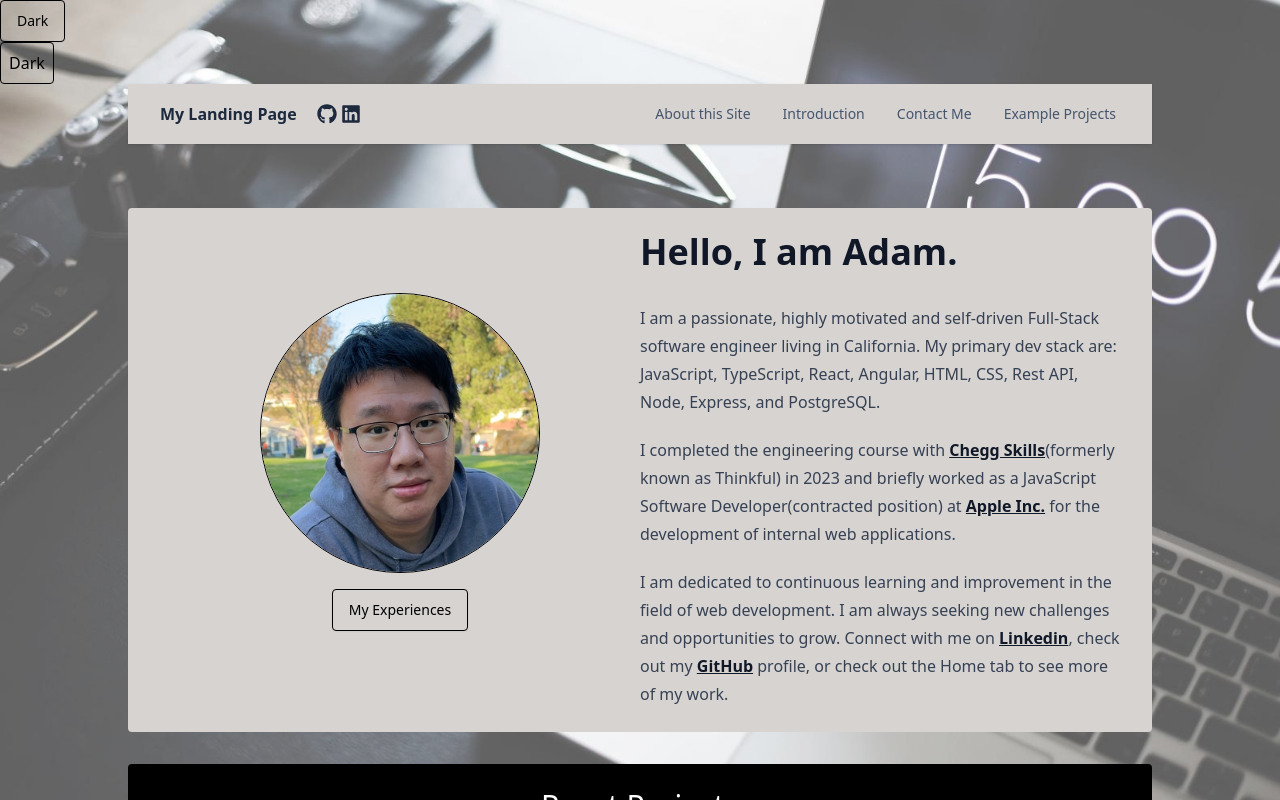
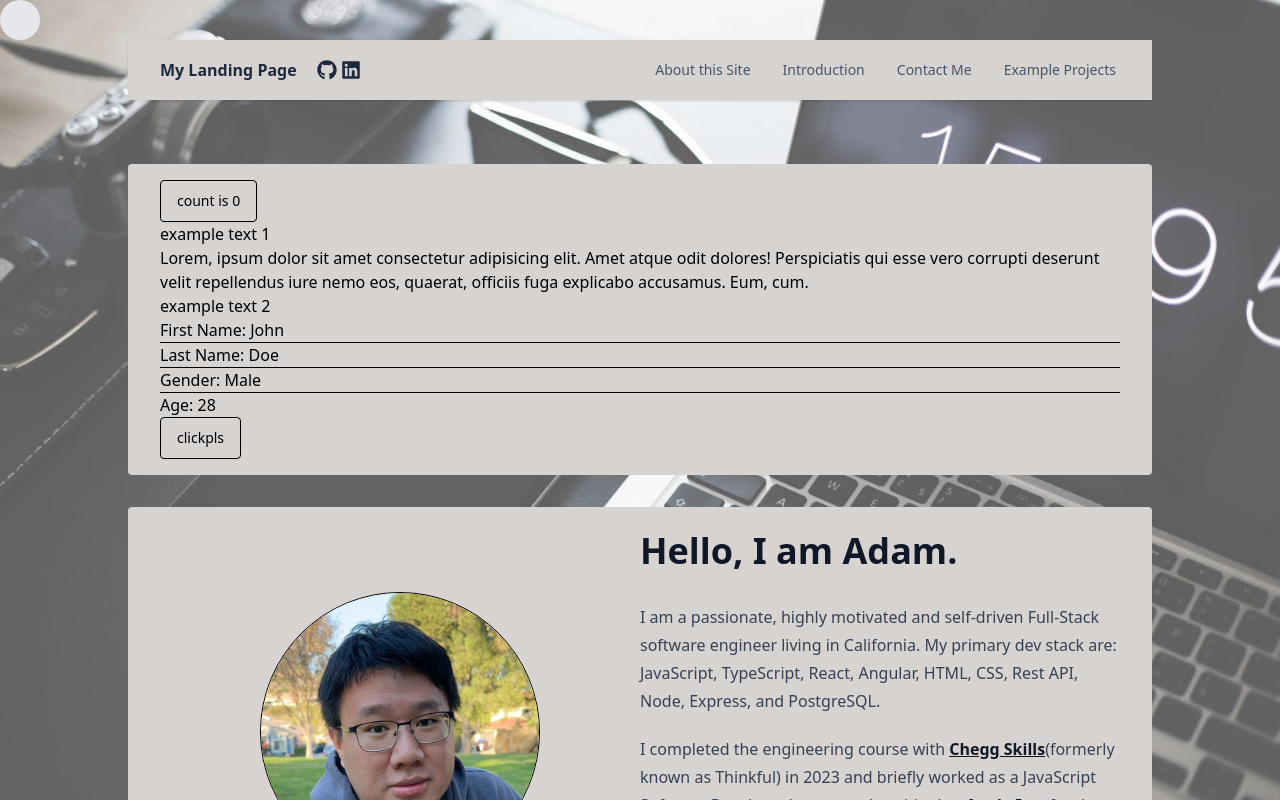
Before and after one commit to adam780930/react-practice, a React (Vite) app: page / in a window 1280 px wide. Shown: the top 800 px of the page. Built offline with nearby package versions, Linux system fonts and the light colour scheme.

Commit message:
implmented themetoggle but pending bug fix on toggle

```diff
--- a/src/components/Themetoggle.jsx
+++ b/src/components/Themetoggle.jsx
@@ -1,26 +1,54 @@
-import Buttons from "./Button.jsx";
+function ThemeToggle() {
+  // Example toggle script (include in <head> to prevent FOUC)
+  const toggle = document.getElementById("theme-toggle");
+  const setDark = (isDark) => {
+    document.documentElement.classList.toggle("dark", isDark);
+    localStorage.setItem("color-theme", isDark ? "dark" : "light");
+  };
 
-function ThemeSwitch() {
-    let darkMode = false;
+  // Initial state
+  setDark(
+    localStorage.getItem("color-theme") === "dark" ||
+      (!localStorage.getItem("color-theme") &&
+        window.matchMedia("(prefers-color-scheme: dark)").matches),
+  );
+
+  // Event listener
+  // toggle.addEventListener("click", () =>
+  //   setDark(!document.documentElement.classList.contains("dark")),
+  // );
+
   return (
     <div>
-        <Buttons buttonName={"Dark"} />
       <button
-        type="button"
-        className="hs-dark-mode hs-dark-mode-active:hidden block border rounded p-2"
-        data-hs-theme-click-value="dark"
+        id="theme-toggle"
+        className="p-2 rounded-full bg-gray-200 dark:bg-gray-700"
       >
-        Dark
-      </button>
-      <button
-        type="button"
-        className="hs-dark-mode hs-dark-mode-active:inline-flex hidden border rounded p-2"
-        data-hs-theme-click-value="light"
-      >
-        Light
+        {/* <!-- Sun Icon (for when in dark mode) - initially hidden in light mode --> */}
+        <svg
+          id="theme-toggle-light-icon"
+          className="w-6 h-6 text-gray-800 hidden dark:block"
+          fill="none"
+          stroke="currentColor"
+          viewBox="0 0 24 24"
+          xmlns="http://www.w3.org"
+        >
+          light
+        </svg>
+        {/* <!-- Moon Icon (for when in light mode) - initially hidden in dark mode --> */}
+        <svg
+          id="theme-toggle-dark-icon"
+          className="w-6 h-6 text-gray-800 dark:hidden"
+          fill="none"
+          stroke="currentColor"
+          viewBox="0 0 24 24"
+          xmlns="http://www.w3.org"
+        >
+          dark
+        </svg>
       </button>
     </div>
   );
 }
 
-export default ThemeSwitch;
+export default ThemeToggle;
--- a/src/pages/Mainpage.jsx
+++ b/src/pages/Mainpage.jsx
@@ -4,6 +4,7 @@ import ExampleProjects from "../components/ExampleProjects.jsx";
 import Buttons from "../components/Button.jsx";
 import Experiences from "../components/Experiences.jsx";
 import Modal from "../components/Modal.jsx";
+import Submain from "./Submainpage.jsx";
 
 function Mainpage() {
   const [isModalOpen, setIsModalOpen] = useState(false);
@@ -11,9 +12,14 @@ function Mainpage() {
   return (
     <>
       <div className="pb-8">
+        <div className="bg-stone-block w-full max-w-5xl px-4 py-2 mx-auto bg-stone-300 text-black rounded dark:bg-black dark:text-white">
+          <Submain />
+        </div>
+      </div>
+      <div className="pb-8">
         <Introductions handleOpenModal={handleOpenModal} />
       </div>
-      <div className="bg-stone-block w-full max-w-5xl px-4 py-2 mx-auto bg-black text-white rounded">
+      <div className="bg-stone-block w-full max-w-5xl px-4 py-2 mx-auto bg-stone-300 rounded">
         <div>
           <ExampleProjects />
         </div>
```
